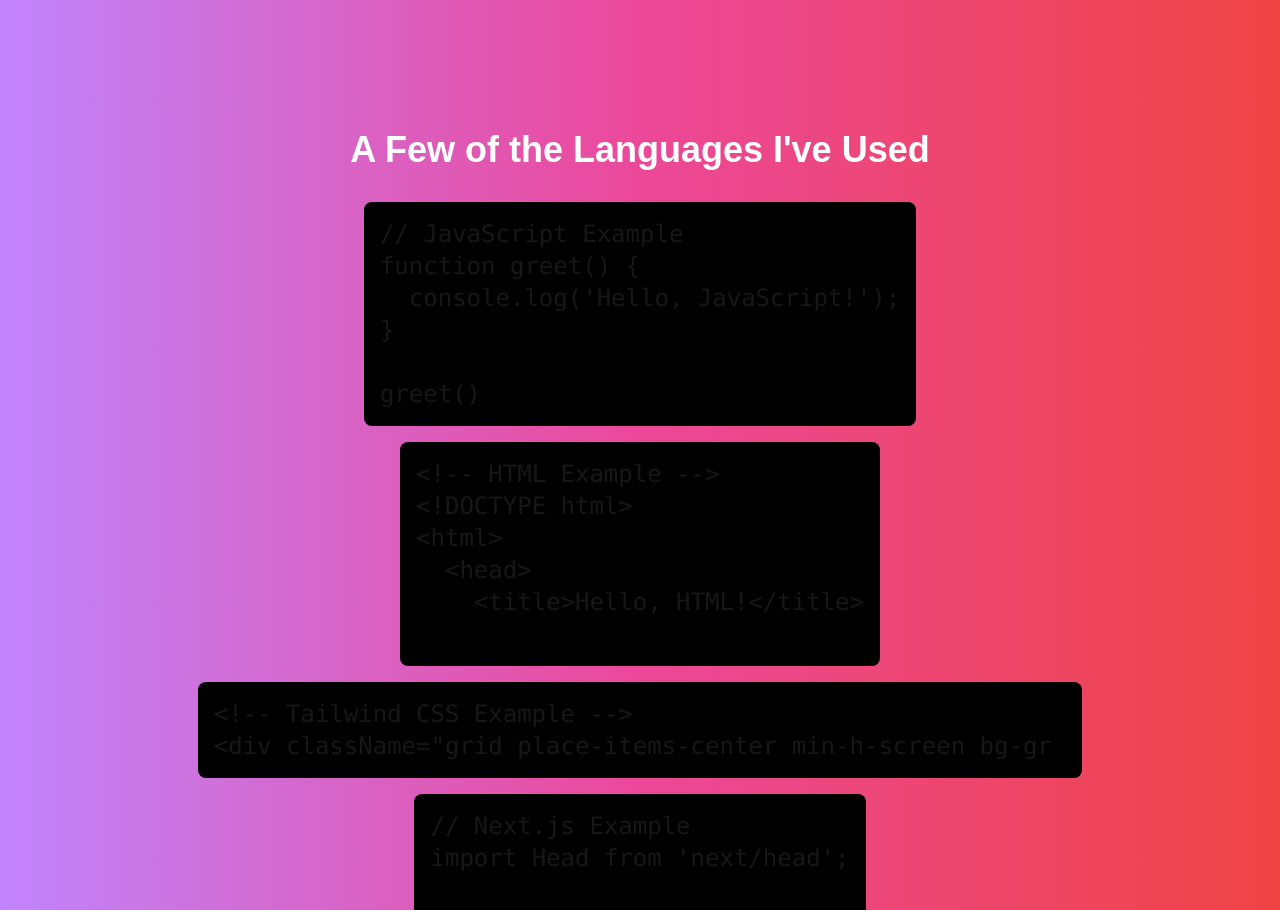
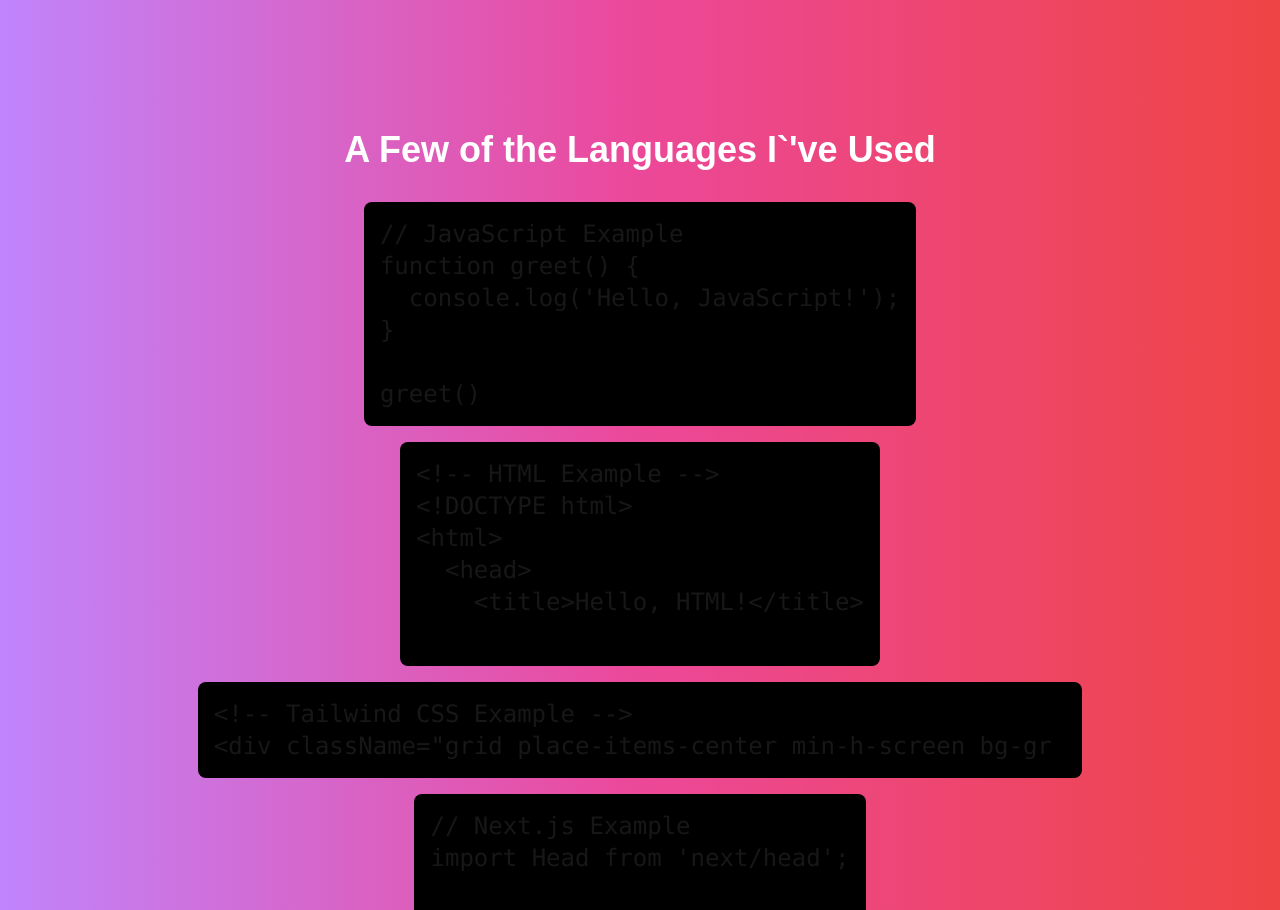
Before and after one commit to nicky-mc/typescript-demo, a Next.js app: page / in a window 1280 px wide. Shown: the part 920-1830 px from the top of the page. Built offline with nearby package versions, Linux system fonts and the light colour scheme.

Commit message:
some code animations added and cv download

```diff
--- a/src/app/page.tsx
+++ b/src/app/page.tsx
@@ -92,7 +92,7 @@ export default function Home() {
 
         <section id="animations" className="py-20">
           <h2 className="text-4xl font-bold text-center text-white">
-            A Few of the Languages I've Used
+            A Few of the Languages I`&apos;ve Used
           </h2>
           <div className="flex flex-col items-center mt-8 space-y-4">
             <div className="bg-black p-4 rounded-lg text-2xl">
```
